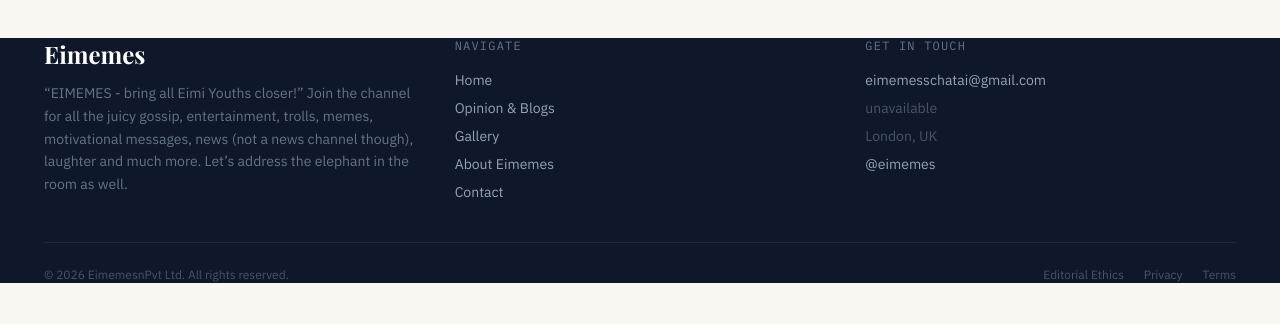
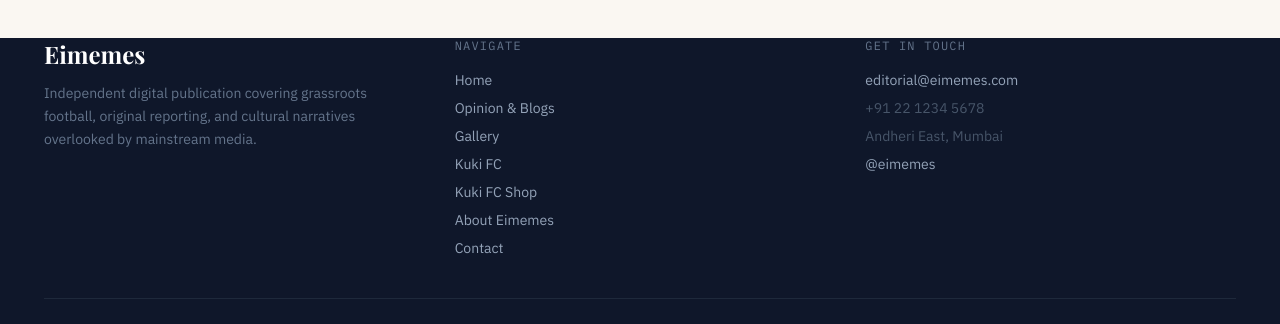
Before and after one commit to michaelkilong/Eimemes, a Next.js app: page / in a window 1280 px wide. Shown: the part 1325-1649 px from the top of the page. Before the commit the page ends 1608 px from the top, so only its background shows below. Built offline with nearby package versions, Linux system fonts and the light colour scheme; no server answers; the database is empty; a web font is replaced by a local one.

Commit message:
Add files via upload

```diff
--- a/components/layout/Footer.tsx
+++ b/components/layout/Footer.tsx
@@ -10,10 +10,8 @@ export default function Footer() {
           <div>
             <h3 className="font-display text-white text-2xl font-bold mb-3">Eimemes</h3>
             <p className="text-sm leading-relaxed text-slate-500">
-              “EIMEMES - bring all Eimi Youths closer!”
-              Join the channel for all the juicy gossip, entertainment, trolls,
-              memes, motivational messages, news (not a news channel though),
-              laughter and much more. Let’s address the elephant in the room as well.
+              Independent digital publication covering grassroots football,
+              original reporting, and cultural narratives overlooked by mainstream media.
             </p>
           </div>
 
@@ -22,11 +20,13 @@ export default function Footer() {
             <h4 className="text-xs uppercase tracking-widest text-slate-500 mb-4 font-mono">Navigate</h4>
             <ul className="space-y-2 text-sm">
               {[
-                { href: '/',        label: 'Home' },
-                { href: '/blogs',   label: 'Opinion & Blogs' },
-                { href: '/gallery', label: 'Gallery' },
-                { href: '/about',   label: 'About Eimemes' },
-                { href: '/contact', label: 'Contact' },
+                { href: '/',          label: 'Home' },
+                { href: '/blogs',     label: 'Opinion & Blogs' },
+                { href: '/gallery',   label: 'Gallery' },
+                { href: '/kuki-fc',   label: 'Kuki FC' },
+                { href: '/kuki-fc/shop', label: 'Kuki FC Shop' },
+                { href: '/about',     label: 'About Eimemes' },
+                { href: '/contact',   label: 'Contact' },
               ].map(({ href, label }) => (
                 <li key={href}>
                   <Link href={href} className="hover:text-[#d97706] transition-colors">
@@ -42,12 +42,12 @@ export default function Footer() {
             <h4 className="text-xs uppercase tracking-widest text-slate-500 mb-4 font-mono">Get in touch</h4>
             <ul className="space-y-2 text-sm">
               <li>
-                <a href="mailto:eimemeschatai@gmail.com" className="hover:text-[#d97706] transition-colors">
-                  eimemesschatai@gmail.com
+                <a href="mailto:editorial@eimemes.com" className="hover:text-[#d97706] transition-colors">
+                  editorial@eimemes.com
                 </a>
               </li>
-              <li className="text-slate-600"> unavailable</li>
-              <li className="text-slate-600">London, UK </li>
+              <li className="text-slate-600">+91 22 1234 5678</li>
+              <li className="text-slate-600">Andheri East, Mumbai</li>
               <li>
                 <a href="https://twitter.com/eimemes" className="hover:text-[#d97706] transition-colors">
                   @eimemes
@@ -58,10 +58,10 @@ export default function Footer() {
         </div>
 
         <div className="pt-6 flex flex-col md:flex-row items-center justify-between gap-4 text-xs text-slate-600">
-          <span>© {new Date().getFullYear()} EimemesnPvt Ltd. All rights reserved.</span>
+          <span>© {new Date().getFullYear()} Eimeme Pvt Ltd. All rights reserved.</span>
           <div className="flex gap-5">
             <Link href="/about" className="hover:text-slate-400 transition-colors">Editorial Ethics</Link>
-            <span>Privacy</span>
+            <Link href="/privacy" className="hover:text-slate-400 transition-colors">Privacy</Link>
             <span>Terms</span>
           </div>
         </div>
```
